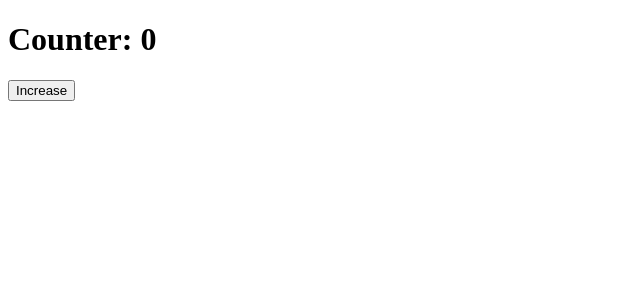
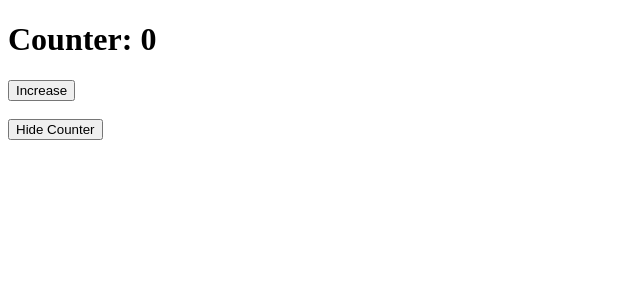
Before and after one commit to githubscientist/react-ps, a React (Vite) app: page / in a window 1280 px wide. Shown: the top 300 px of the page, without its empty margins (0-640 px from the left). Built offline with nearby package versions, Linux system fonts and the light colour scheme.

Commit message:
lifecycle methods in class components

```diff
--- a/src/App.jsx
+++ b/src/App.jsx
@@ -1,6 +1,22 @@
 import React from 'react';
 
 class Counter extends React.Component {
+
+  // lifecycle method to log the component mounting
+  componentDidMount() {
+    console.log('Component mounted');
+  }
+
+  // component unmounting lifecycle method
+  componentWillUnmount() {
+    console.log('Component unmounted');
+  }
+
+  // component updating lifecycle method
+  componentDidUpdate() {
+    console.log('Component updated');
+  }
+
   constructor(props) {
     super(props);
   }
@@ -15,12 +31,14 @@ class Counter extends React.Component {
 }
 
 class App extends React.Component {
+
   constructor(props) {
     super(props);
 
     this.state = {
       // state initialization
       count: 0,
+      showCounter: true,
     };
   }
 
@@ -36,12 +54,28 @@ class App extends React.Component {
 
     return (
       <div>
-        <Counter
-          count={this.state.count}
-        />
+        {
+          this.state.showCounter &&
+          (
+            <div>
+              <Counter count={this.state.count} />
+              <button
+                onClick={increase}
+              >Increase</button>
+            </div>
+          )
+        }
+        <br />
         <button
-          onClick={increase}
-        >Increase</button>
+          onClick={() => this.setState({
+            ...this.state,
+            showCounter: !this.state.showCounter,
+          })}
+        >
+          {
+            this.state.showCounter ? 'Hide Counter' : 'Show Counter'
+          }
+        </button>
       </div>
     )
   }
```
